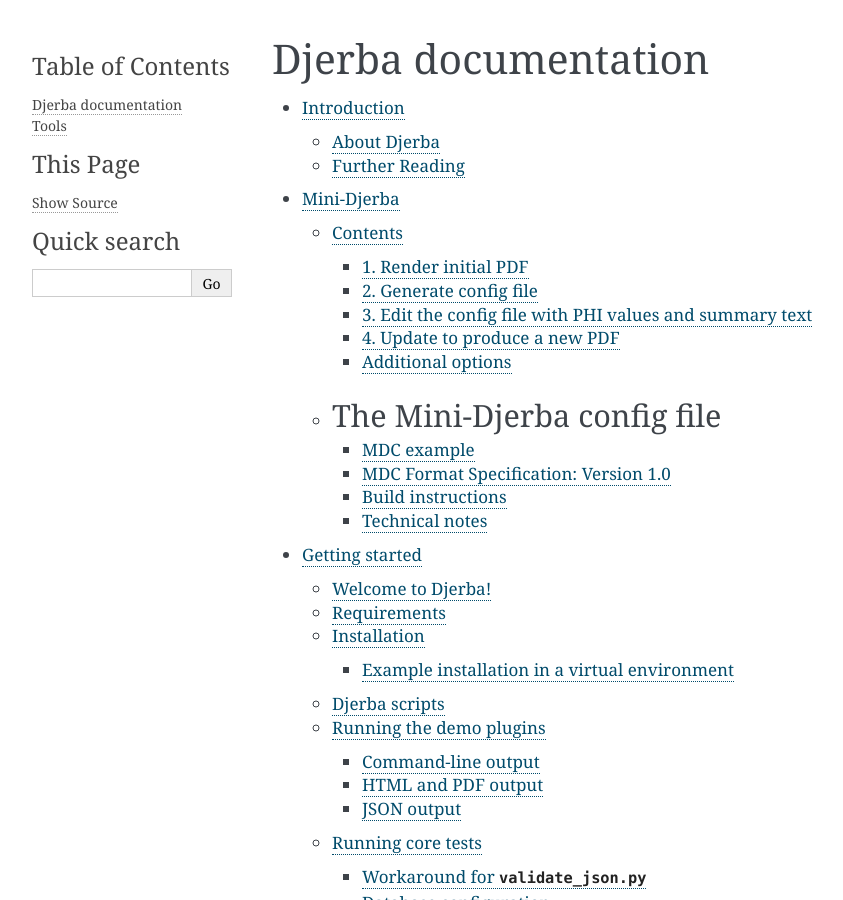
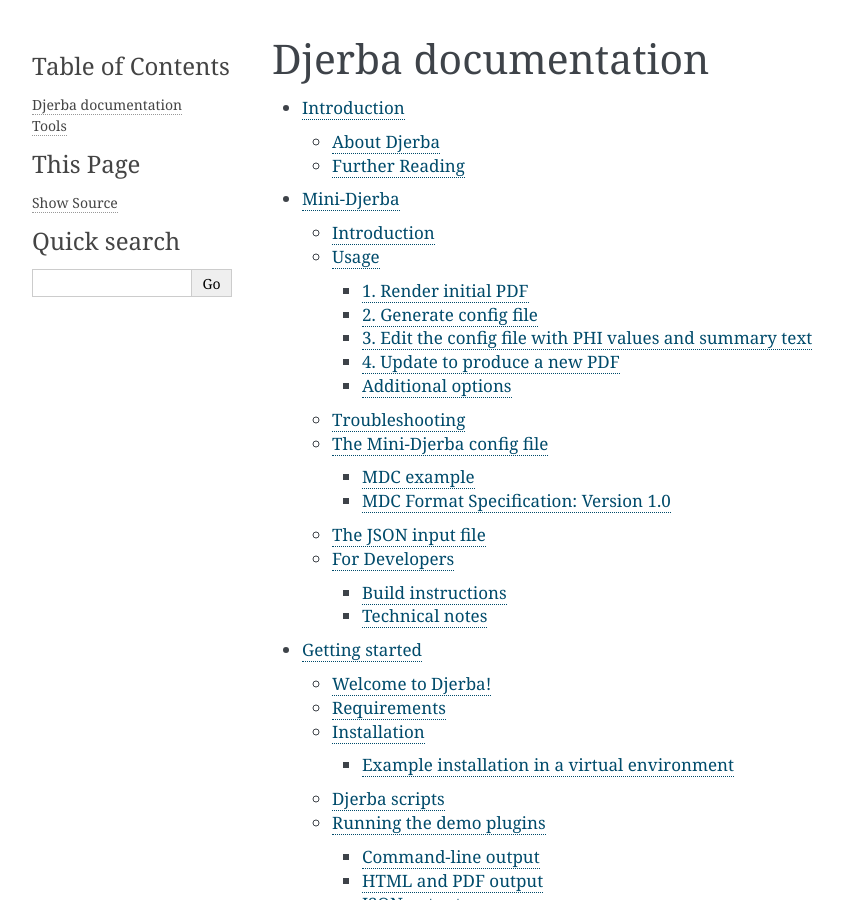
Before and after one commit to oicr-gsi/djerba, a Sphinx documentation site: the page built from doc/index.rst, in a window 1280 px wide and 900 px high. Shown: the whole window, without its empty margins (148-991 px from the left). Built offline with Sphinx 7.4.7, drawn with Linux system fonts in a browser that asks for light colours.

Commit message:
Remove TOC, keep one anchor link

````diff
--- a/doc/mini_djerba.md
+++ b/doc/mini_djerba.md
@@ -1,17 +1,7 @@
-<a id="top"></a>
+
 # Mini-Djerba
 
-<a id="contents"></a>
-## Contents
-
-- [Introduction](#intro)
-- [Usage](#usage)
-- [Troubleshooting](#trouble)
-- [The Mini-Djerba config file](#mdc_format)
-- [The JSON input file](#json)
-- [For Developers](#devel)
-
-<h2><a id="intro"></a> Introduction</h2>
+## Introduction
 
 Mini-Djerba allows a clinical geneticist to update personal health information (PHI) and edit the results summary in a Djerba report.
 
@@ -32,7 +22,7 @@ Available modes are:
 - `setup`: Generate a config file to be updated by the user
 - `update`: Use the JSON input and config file to generate an *updated* PDF document
 
-<h2><a id="usage"></a>Usage</h2>
+## Usage
 
 ### 1. Render initial PDF
 
@@ -87,7 +77,7 @@ mini_djerba setup -h
 mini_djerba update -h
 ```
 
-<h2><a id="trouble"></a>Troubleshooting</h2>
+## Troubleshooting
 
 There are 3 main types of error in mini-Djerba:
 
@@ -97,7 +87,8 @@ There are 3 main types of error in mini-Djerba:
 
 In the first two cases, `mini-djerba` will print an informative error message to the command line. In the third, the error is likely to be more technical. If in doubt, consult the Djerba developers.
 
-## <a name="mdc_format"></a><h2>The Mini-Djerba config file</h2>
+<a name="mdc_format"></a>
+## The Mini-Djerba config file
 
 MDC files (mini-Djerba config, file extension `.mdc`) specify the PHI and summary in a compact, text-based format. It is a simple, text-based format developed for Mini-Djerba.
 
@@ -142,14 +133,14 @@ These entries may occur in any order, but _must_ be present and have non-empty v
 
 Summary text must be non-empty. Leading or trailing whitespace will be removed before the text is inserted into the report; but whitespace, including line breaks, may occur within the text block. Formatting with [Markdown notation](https://www.markdownguide.org/cheat-sheet/) and/or HTML tags is supported. This enables the user to create or edit bold/italic text, hyperlinks, etc.
 
-<h2><a id="json"></a>The JSON input file</h2>
+## The JSON input file
 
 The Djerba [JSON](https://en.wikipedia.org/wiki/JSON) document is produced as part of the report drafting process by the Clinical Genome Interpretation team. It is a machine-readable file containing the data needed to produce a clinical report.
 
 The JSON is _not_ intended to be edited by hand; mini-Djerba gets the user inputs it needs from the MDC file.
 
 
-<h2><a id="devel"></a> For Developers</h2>
+## For Developers
 
 ### Build instructions
 
````
Also changed, not shown: other parts of doc/mini_djerba.md (+0 -4 lines).
